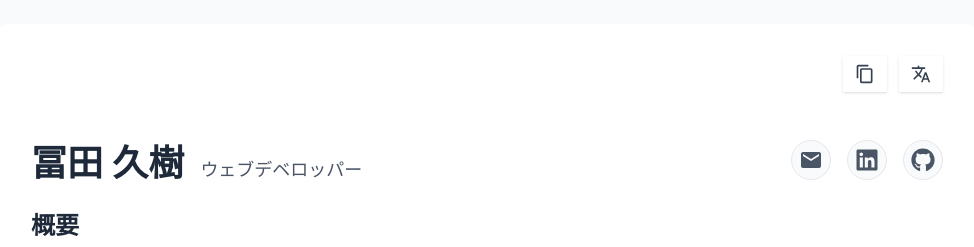
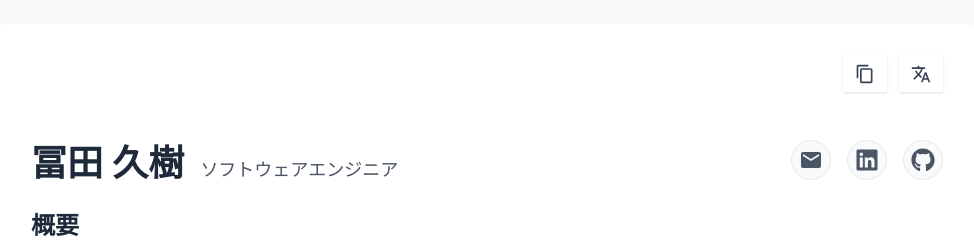
Before and after one commit to tomitahisaki/tomitahisaki.github.io, a React (Vite) app: page / in a window 1280 px wide. Shown: the top 247 px of the page, without its empty margins (153-1127 px from the left). Built offline with nearby package versions, Linux system fonts and the light colour scheme.

Commit message:
fix: 職種修正

```diff
--- a/src/locales/en.ts
+++ b/src/locales/en.ts
@@ -3,7 +3,7 @@ import type { ResumeData } from '../types/resume';
 export const enData: ResumeData = {
   header: {
     name: "Hisaki Tomita",
-    title: "Web Developer",
+    title: "Software Engineer",
     email: "alltimelow2011@gmail.com",
     linkedin: "https://www.linkedin.com/in/hisaki-tomita-200750287/",
     github: "https://github.com/tomitahisaki"
--- a/src/locales/ja.ts
+++ b/src/locales/ja.ts
@@ -3,7 +3,7 @@ import type { ResumeData } from '../types/resume';
 export const jaData: ResumeData = {
   header: {
     name: "冨田 久樹",
-    title: "ウェブデベロッパー",
+    title: "ソフトウェアエンジニア",
     email: "alltimelow2011@gmail.com",
     linkedin: "https://www.linkedin.com/in/hisaki-tomita-200750287/",
     github: "https://github.com/tomitahisaki"
```
